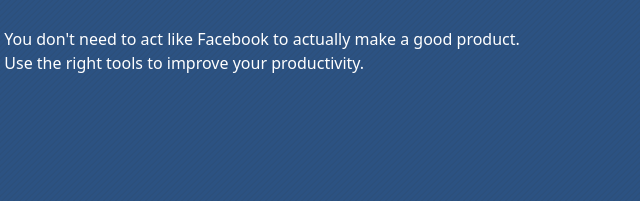
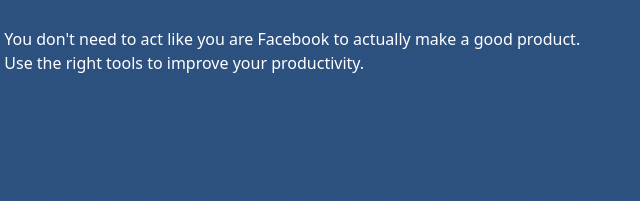
Before and after one commit to guillaumebriday/youarenotfacebook, a plain HTML site: page index.html in a window 1280 px wide. Shown: the part 537-738 px from the top of the page, 292-932 px from the left. Drawn offline with nearby package versions, Linux system fonts and the light colour scheme.

Commit message:
Updating content

```diff
--- a/index.html
+++ b/index.html
@@ -4,7 +4,7 @@
 <head>
   <meta charset="UTF-8">
   <meta name="viewport" content="width=device-width, initial-scale=1.0">
-  <meta name="description" content="You are not facebook.">
+  <meta name="description" content="Developers, please don't act like you're Facebook.">
 
   <title>You are not Facebook</title>
 
@@ -62,7 +62,7 @@
       </p>
       <p>Facebook needs about <strong class="text-3xl"><span id="result">0 seconds</span></strong>.</p>
 
-      <p class="mt-8">You don't need to act like Facebook to actually make a good product.</p>
+      <p class="mt-8">You don't need to act like you are Facebook to actually make a good product.</p>
       <p>Use the right tools to improve your productivity.</p>
 
       <footer class="absolute bottom-0 inset-x-0 pb-4 text-center">
```
